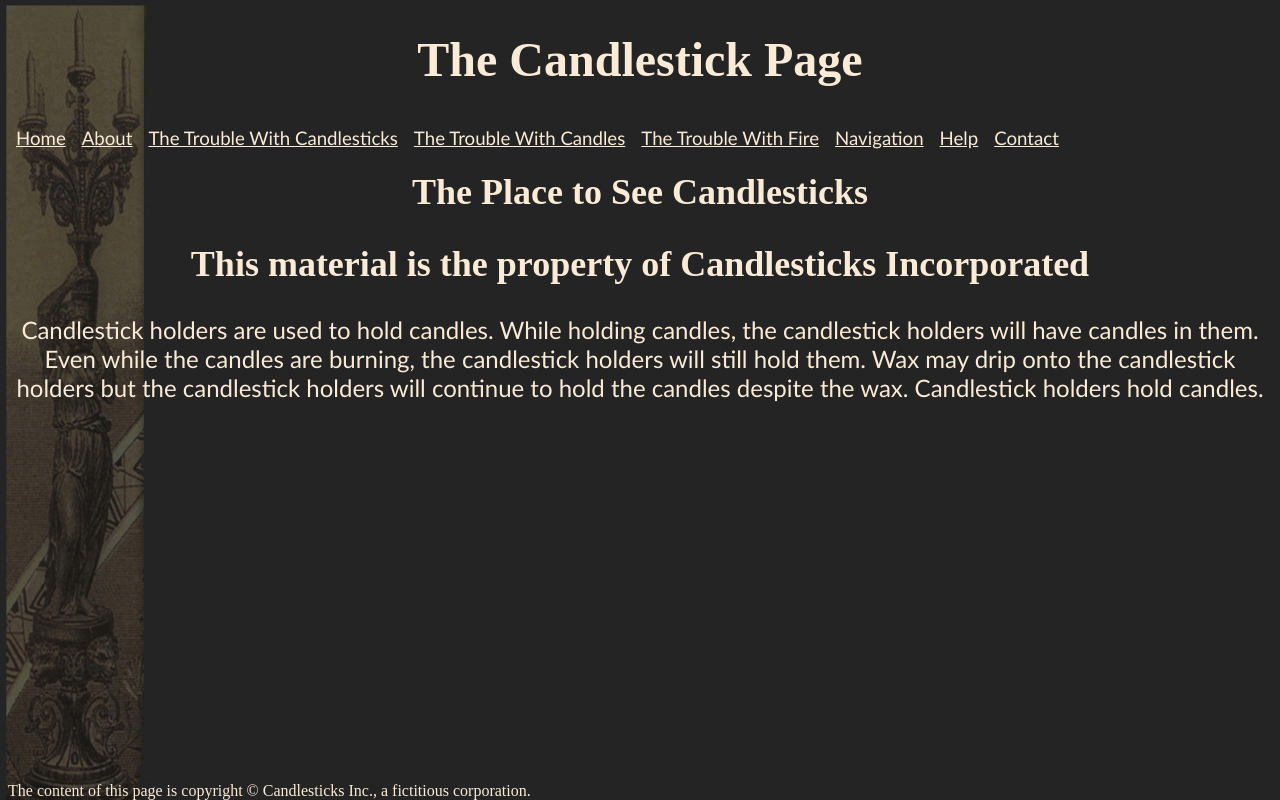
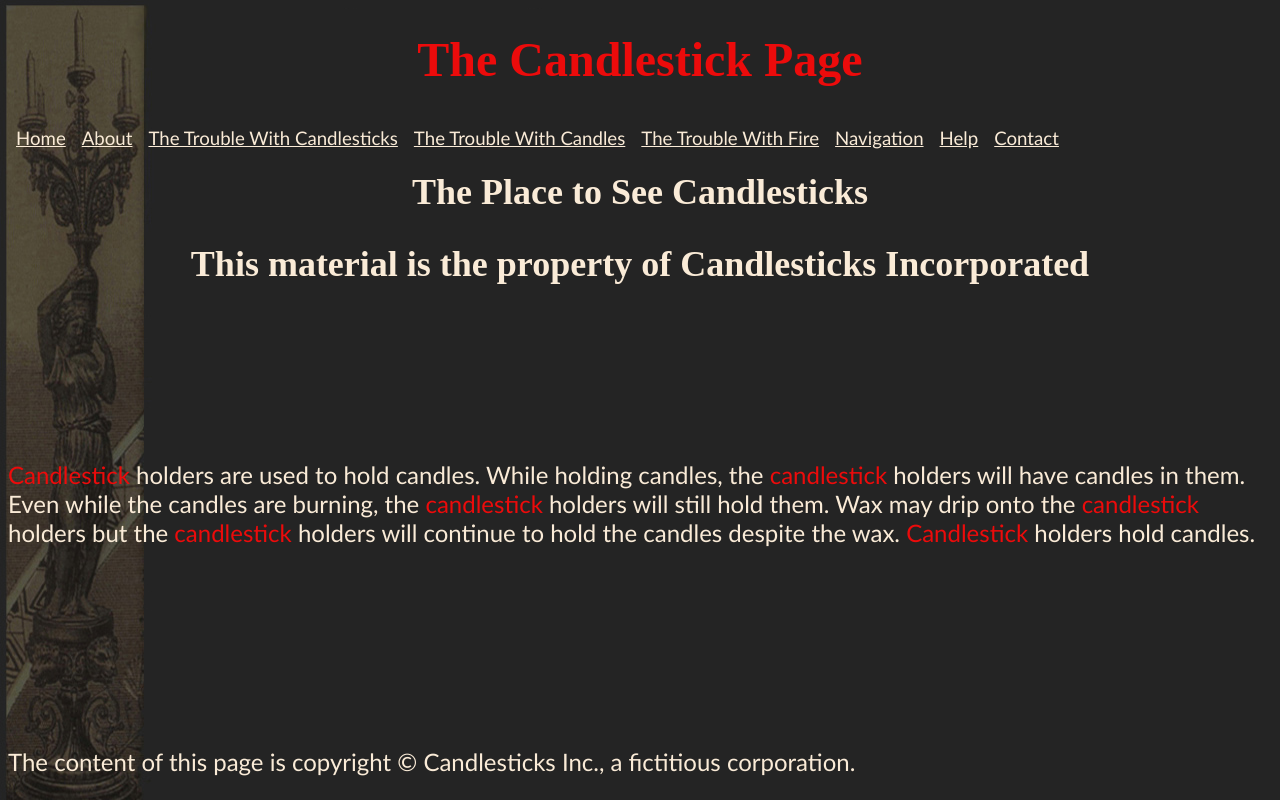
Before and after one commit to RiskierGriffin/candlestick, a plain HTML site: page index.html in a window 1280 px wide. Drawn offline with Linux system fonts and the light colour scheme.

Commit message:
Add files via upload

```diff
--- a/cstick.css
+++ b/cstick.css
@@ -2,6 +2,14 @@
 body{
     background-image: url("candles.png");
     color:antiquewhite;
+}
+p{
+    font-size:24px;
+    font-family: calibri;
+}
+
+span{
+    color:#EC0B0B;
 }
 li{
     list-style: none;
@@ -13,7 +21,7 @@ a{
     color:antiquewhite;
     margin-left: auto;
 }
-h1, h2, h3,p{
+h1, h2, h3, p.maintext{
     text-align: center;
     font-family: copperplate gothic;
 }
@@ -29,11 +37,13 @@ ul{
     margin: 0;
     padding: 0;
 }
-.footer{
+.footer_text{
     bottom: 0;
     position: absolute;
+    font-size: 8px;
 }
-p{
-    font-size:24px;
-    font-family: calibri;
+
+div.maintext{
+    margin-top: 175px;
+    position: relative;
 }
--- a/index.html
+++ b/index.html
@@ -9,6 +9,7 @@
 
 	<body>
 		<h1><span>The Candlestick Page</span></h1>
+		<div class="navbar">
 			<ul>
 				<li><a href = "index.html">Home</a></li>
 				<li><a href = "index.html">About</a></li>
@@ -20,6 +21,7 @@
 				<li><a href = "index.html">Contact</a></li>
 				<br/>
 			</ul>
+		</div>
 		<h2>The Place to See Candlesticks</h2>
 		<h2>This material is the property of Candlesticks Incorporated</h3>
 
@@ -29,8 +31,8 @@
 			</p>
 		</div>
 
-		<div class = "footer">
-			The content of this page is copyright &copy; Candlesticks Inc., a fictitious corporation.
+		<div class = "footer_text">
+			<p>The content of this page is copyright &copy; Candlesticks Inc., a fictitious corporation.</p>
 		</div>
 	</body>
 </html>
```
Lines whose indentation alone changed are shown as unchanged.
